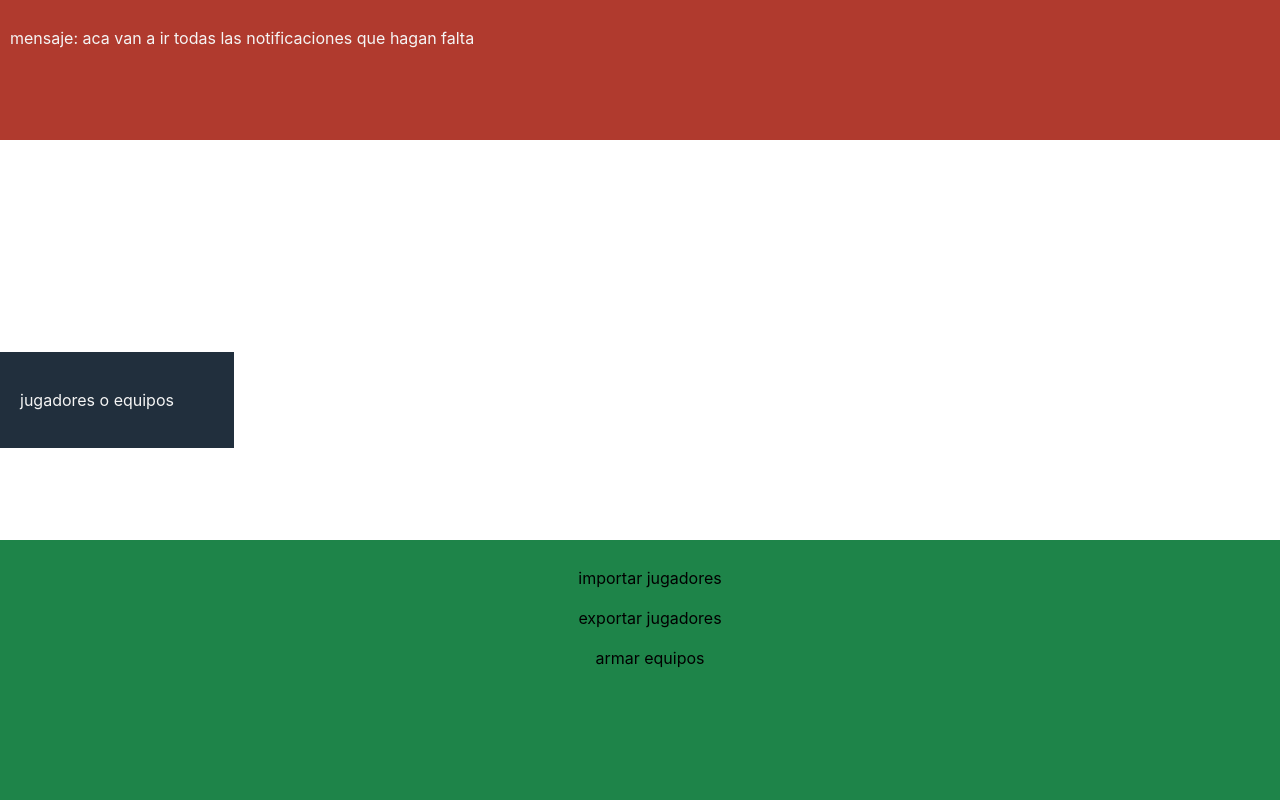
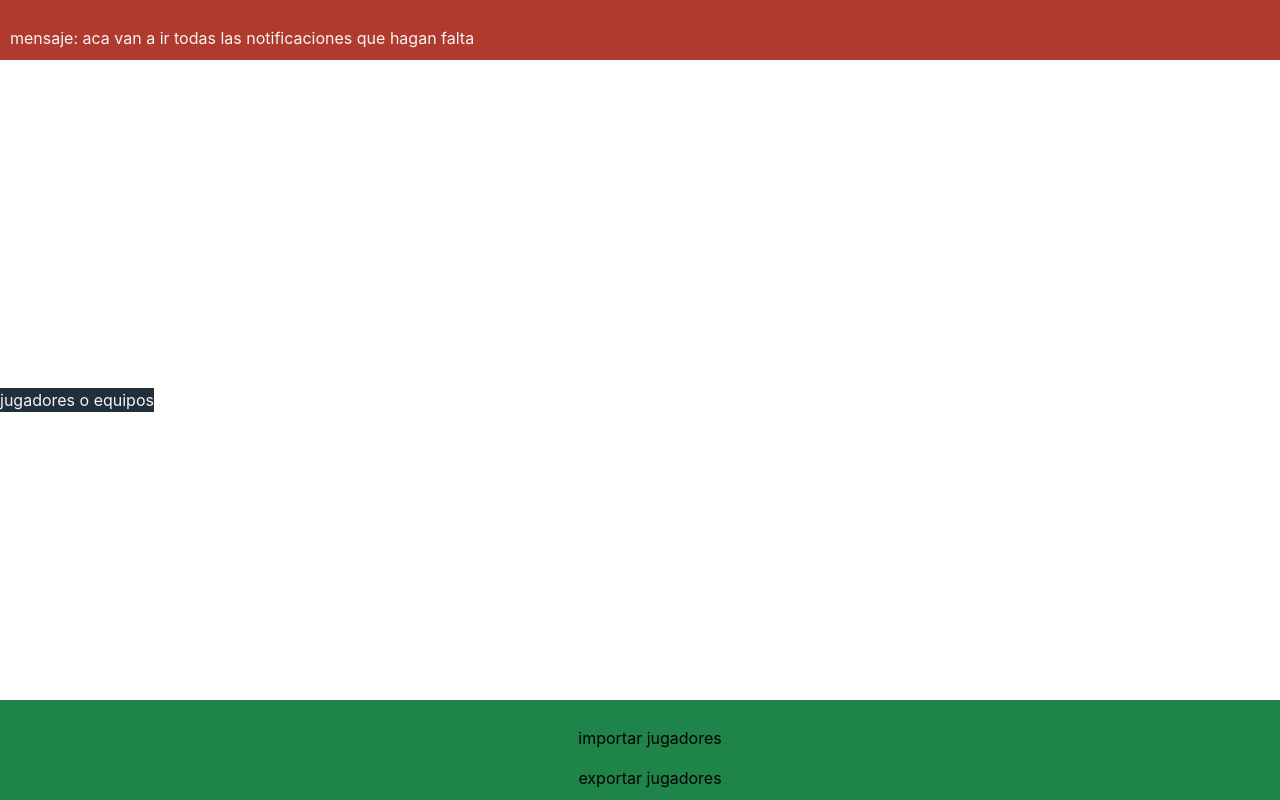
Before and after one commit to bragonip/teams-builder, a React (Vite) app: page / in a window 1280 px wide. Built offline with nearby package versions, Linux system fonts and the light colour scheme.

Commit message:
mejor css4

```diff
--- a/src/App.css
+++ b/src/App.css
@@ -5,7 +5,7 @@
     top: 0;
     left: 0;
     width: 100%;
-    height: 15%;
+    height: 5%;
     padding: 10px;
     text-align: left;
     overflow: hidden;
@@ -15,9 +15,8 @@
 .content {
     background-color: #212f3d;
     color: whitesmoke;
-    height: 55%;
+    height: 80%;
     width: 100%;
-    padding: 20px;
 }
 
 .options {
@@ -27,7 +26,7 @@
     bottom: 0;
     left: 0;
     width: 100%;
-    height: 30%;
+    height: 10%;
     padding: 10px;
     text-align: center;
     z-index: 1000;
```
